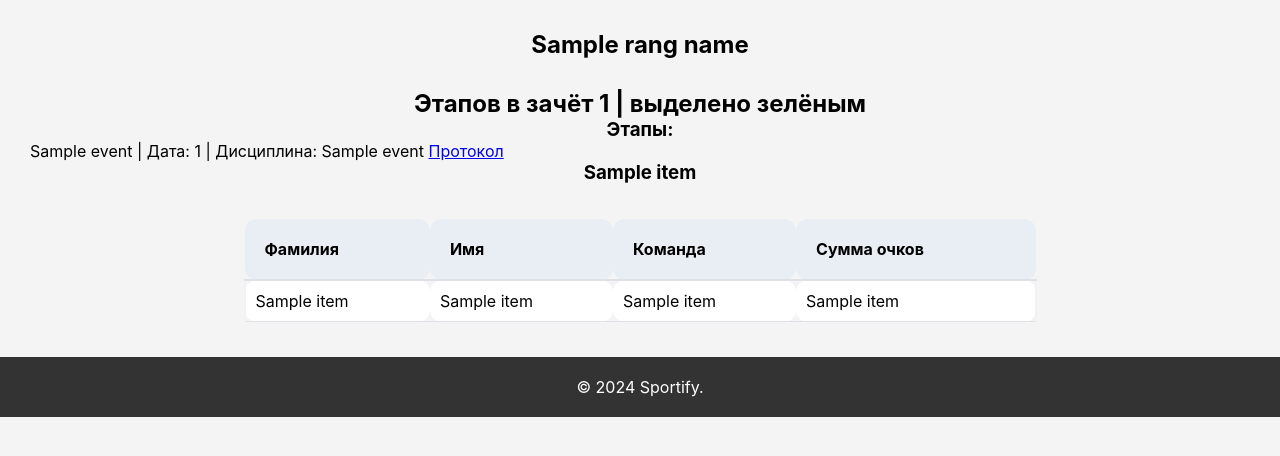
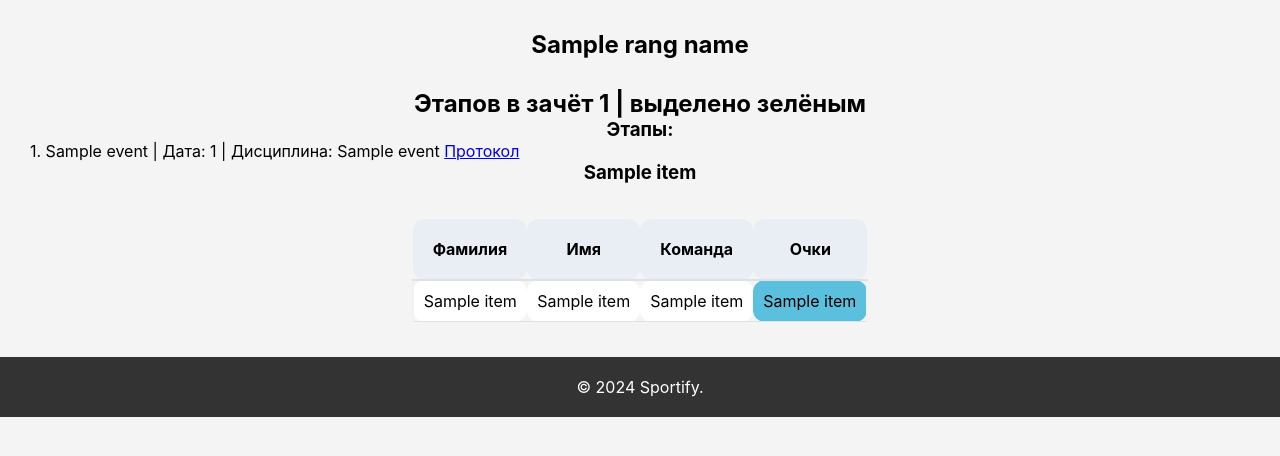
Before and after one commit to Berliner187/orientation, a Flask app: template templates/rang_view.html in a window 1280 px wide. Shown: the part 59-515 px from the top of the page. Run offline with Flask 3, Linux system fonts and the light colour scheme; the template is opened without the code that fills it: most values are stand-ins (such as "Sample title", 1, 10 or a date in 2020).

Commit message:
сделал более лучшее отображение таблицы с очками

```diff
--- a/static/css/styles.css
+++ b/static/css/styles.css
@@ -34,6 +34,37 @@ h2, h3{
 
 .index_rangs h2{
     font-size: 30px;
+}
+
+.results-table{
+    font-size: 12px;
+    text-align: center;
+    padding: 10px !important;
+    font-weight: bold;
+}
+
+.results-header{
+    font-size: 15px;
+    text-align: center;
+    padding: 10px !important;
+    font-weight: bold;
+}
+
+.table-sum{
+    background-color: #5bc0de;
+    text-align: center;
+}
+
+.team{
+    text-wrap: nowrap;
+}
+
+.left-border{
+    border-left: 2px solid rgb(116, 116, 116);
+}
+
+.right-border{
+    border-right: 2px solid rgb(116, 116, 116);
 }
 
 .rangs_container{
@@ -208,7 +239,7 @@ footer {
 /* Таблица участников */
 .uber-table {
     margin: 35px auto;
-    width: 65%;
+    /* width: 65%; */
     border-collapse: collapse;
 }
 
@@ -222,7 +253,6 @@ footer {
     background-color: #e8eef3;
     color: #000;
     padding: 20px;
-    text-align: left; /* Выравнивание текста по левому краю */
     border-bottom: 2px solid #dee2e6;
     border-radius: 12px;
 }
--- a/templates/rang_view.html
+++ b/templates/rang_view.html
@@ -6,7 +6,7 @@
     <meta http-equiv="cache-control" content="no-cache" />
     <meta http-equiv="expires" content="timestamp">
     <title>Ранг федерации СО ТО</title>
-    <link rel="stylesheet" href="{{ url_for('static', filename='css/styles.css') }}">
+    <link rel="stylesheet" href="{{ url_for('static', filename='css/styles.css') }}?v=0.0.1">
     <link rel="icon" href="{{ url_for('static', filename='img/sportify-logo-black-rus.png') }}" type="image/x-icon">
 </head>
 <body>
@@ -15,13 +15,16 @@
     <h2 class="rang_view_header">{{rang_name}}</h2>
     <h2 class="rang_view_header">Этапов в зачёт {{count}} | выделено зелёным</h2>
     <h3>Этапы:</h3>
+            {% set counter_1 = namespace(counter = 1) %}
             {% if events %}
                 {% for event in events %}
                     <tr>
+                        <td>{{counter_1.counter}}.</td>
                         <td>{{ event[1] }} |</td>
                         <td>Дата: {{ event[0] }} |</td>
                         <td>Дисциплина: {{ event[2] }}</td>
                         <td><a href="{{event[3]}}" target="_blank">Протокол</a></td>
+                        {% set counter_1.counter = counter_1.counter + 1 %}
                     </tr>
                     <br/>
                 {% endfor %}
@@ -40,10 +43,11 @@
                         <th>Фамилия</th>
                         <th>Имя</th>
                         <th>Команда</th>
-                        <th>Сумма очков</th>
+                        <th>Очки</th>
                         {% for i in range(1, event_count+1) %}
-                            <th>{{i}}.Место</th>
-                            <th>{{i}}.Очки</th>
+                            <!-- <th class="results-table left-border">{{i}}.Место</th>
+                            <th class="results-table">{{i}}.Очки</th> -->
+                            <th class="results-header left-border right-border" colspan="2">{{i}}</th>
                         {% endfor %}
                     </tr>
                 </thead>
@@ -54,23 +58,25 @@
              <tr>
                 <td>{{ item[2] }}</td>
                 <td>{{ item[3] }}</td>
-                <td>{{ item[5] }}</td>
-                <td>{{ item[6] }}</td>
-                {% set counter = namespace(count = 0, param = "bg-green", i = 0, add = 0) %}
+                <td class="team">{{ item[5] }}</td>
+                <td class="table-sum">{{ item[6] }}</td>
+                {% set counter = namespace(count = 0, param = "bg-green", i = 0, add = 0, border = "left-border") %}
                 {% for i in range(7, item|length)%}
                     {% if indexes.index_array|length > 0 and indexes.index_array[counter.count] == counter.i %}
                         {% set counter.param = "" %}
                         {% set counter.add = counter.add + 1 %}
                     {% endif %}
-                    <td class="{{counter.param}}">{{item[i]}}</td>
+                    <td class="{{counter.param}} results-table {{counter.border}}">{{item[i]}}</td>
+                    {% set counter.border = "" %}
                     {% if i % 2 == 0 %}
                         {% set counter.i = counter.i + 1 %}
+                        {% set counter.border = "left-border" %}
                     {% endif %}
                     {% if counter.add == 2 %}
-                            {% set counter.count = counter.count + 1 %}
-                            {% set counter.add = 0 %}
-                            {% set counter.param = "bg-green" %}
-                        {% endif %}
+                        {% set counter.count = counter.count + 1 %}
+                        {% set counter.add = 0 %}
+                        {% set counter.param = "bg-green" %}
+                    {% endif %}
                 {% endfor %}
             </tr>
         {% endif %}
```
